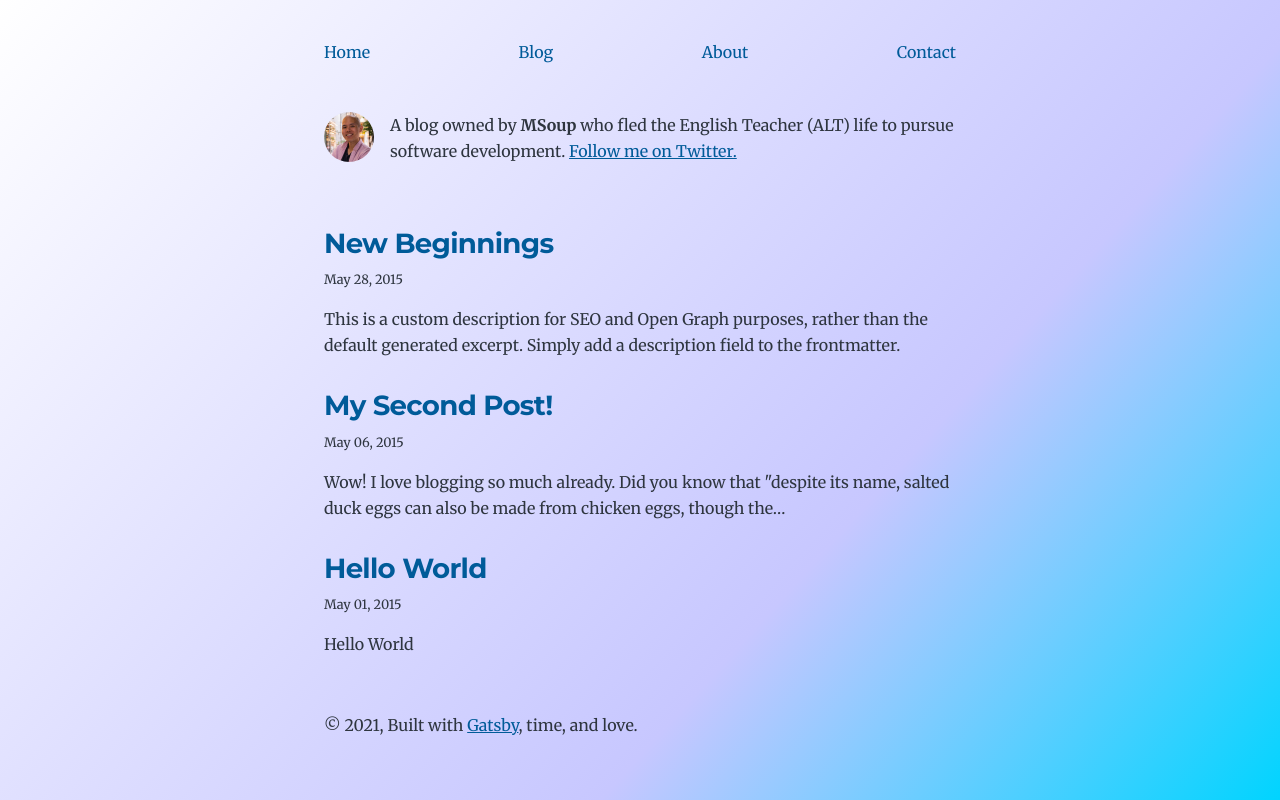
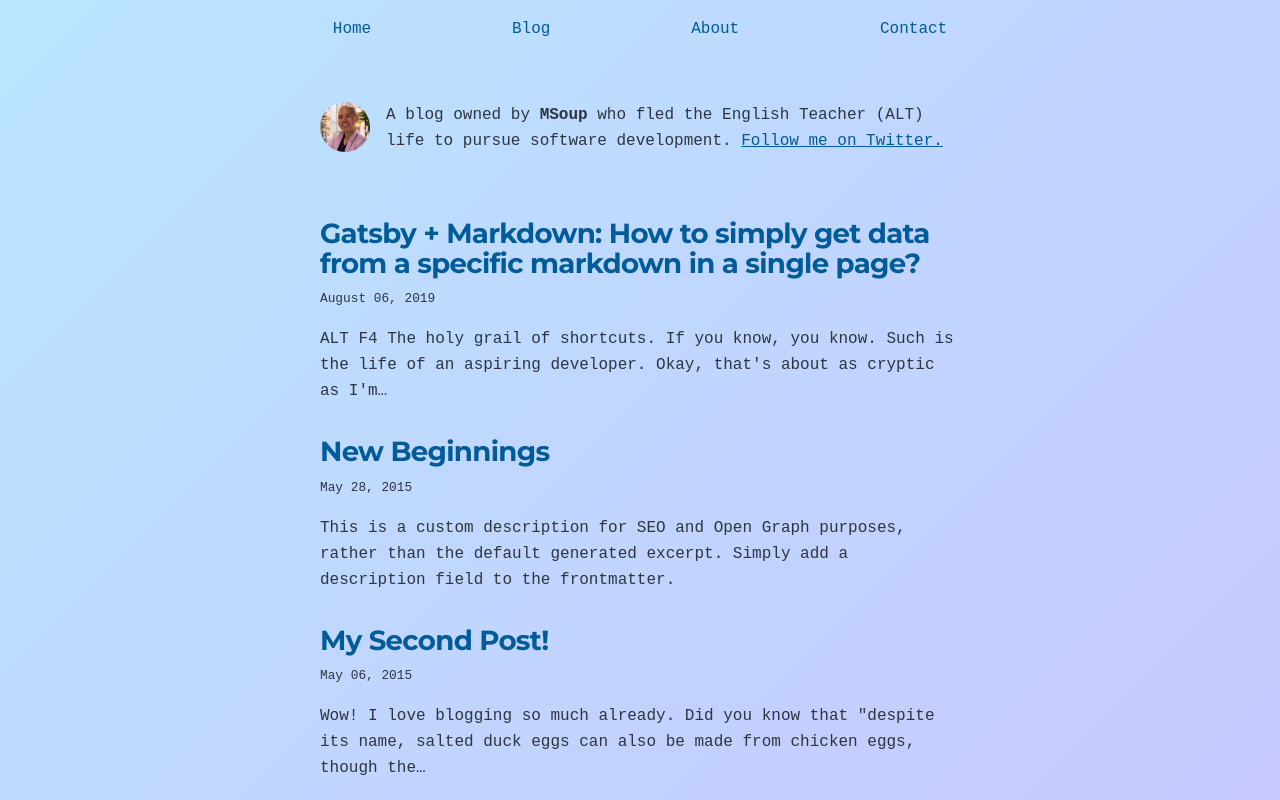
Before and after one commit to MSoup/gatsby-starter-blog, a Gatsby site: page /blog in a window 1280 px wide. Shown: the top 800 px of the page. Built offline with nearby package versions, Linux system fonts and the light colour scheme; Gatsby itself is replaced by a stand-in of ours.

Commit message:
changed bg colors, amended text

```diff
--- /dev/null
+++ b/content/hero-text.md
@@ -0,0 +1,21 @@
+---
+title: "Gatsby + Markdown: How to simply get data from a specific markdown in a single page?"
+author: Florent Despinoy
+date: 2019-08-06
+---
+
+## ALT F4
+
+The holy grail of shortcuts.
+
+If you know, you know.
+
+Such is the life of an aspiring developer.
+
+----
+
+Okay, that's about as cryptic as I'm willing to get.
+
+I chose the name ALT F4 for my blog for one reason--**I switched my career from being an English Teacher (read: Assistant Language Teacher, or...ALT) to becoming a software developer.** Hence, ALT. Hence, the tech-related name. You know, "quitting" being an ALT? Ho ho ho, and now that I have your attention, I'll have you know that I spent several months brooding over a name for my blog.
+
+Welcome.
--- a/src/style.css
+++ b/src/style.css
@@ -78,7 +78,8 @@ html {
 }
 
 body {
-  font-family: var(--font-body);
+  /* font-family: var(--font-body); */
+  font-family: monospace;
   font-size: var(--fontSize-1);
   color: var(--color-text);
   /* adding in my own bg color */
@@ -245,7 +246,7 @@ a:focus {
 .global-wrapper {
   margin: var(--spacing-0) auto;
   max-width: var(--maxWidth-wrapper);
-  padding: var(--spacing-10) var(--spacing-5);
+  padding: var(--spacing-1) var(--spacing-4);
 }
 
 .global-wrapper[data-is-root-path="true"] .bio {
@@ -257,6 +258,8 @@ a:focus {
 }
 
 .main-heading {
+  font-family: monospace;
+
   font-size: var(--fontSize-7);
   margin: 0;
 }
@@ -291,6 +294,7 @@ a:focus {
 .bio {
   display: flex;
   margin-bottom: var(--spacing-16);
+  margin-top: var(--spacing-4);
 }
 
 .bio p {
@@ -326,6 +330,7 @@ a:focus {
 .navbar-links {
   display: flex;
   justify-content: space-between;
+  padding: 2%;
 }
 
 .navbar-links a {
@@ -337,9 +342,25 @@ a:focus {
 }
 
 #gatsby-focus-wrapper {
-  background: linear-gradient(
-132deg, rgba(255,255,255,1) 0%, rgba(199,199,255,1) 66%, rgba(0,212,255,1) 100%);
+	background: linear-gradient(-45deg, rgba(255,255,255,1), rgba(199,199,255,1), rgb(180, 242, 255), #a6fae6);
+	background-size: 400% 400%;
+	animation: gradient 30s ease infinite;
 }
+
+@keyframes gradient {
+	0% {
+		background-position: 0% 50%;
+	}
+	50% {
+		background-position: 100% 50%;
+	}
+	100% {
+		background-position: 0% 50%;
+	}
+}
+
+
+
 /* Media queries */
 
 @media (max-width: 42rem) {
```
Also changed, not shown: src/pages/index.js (+15 -0 lines).
